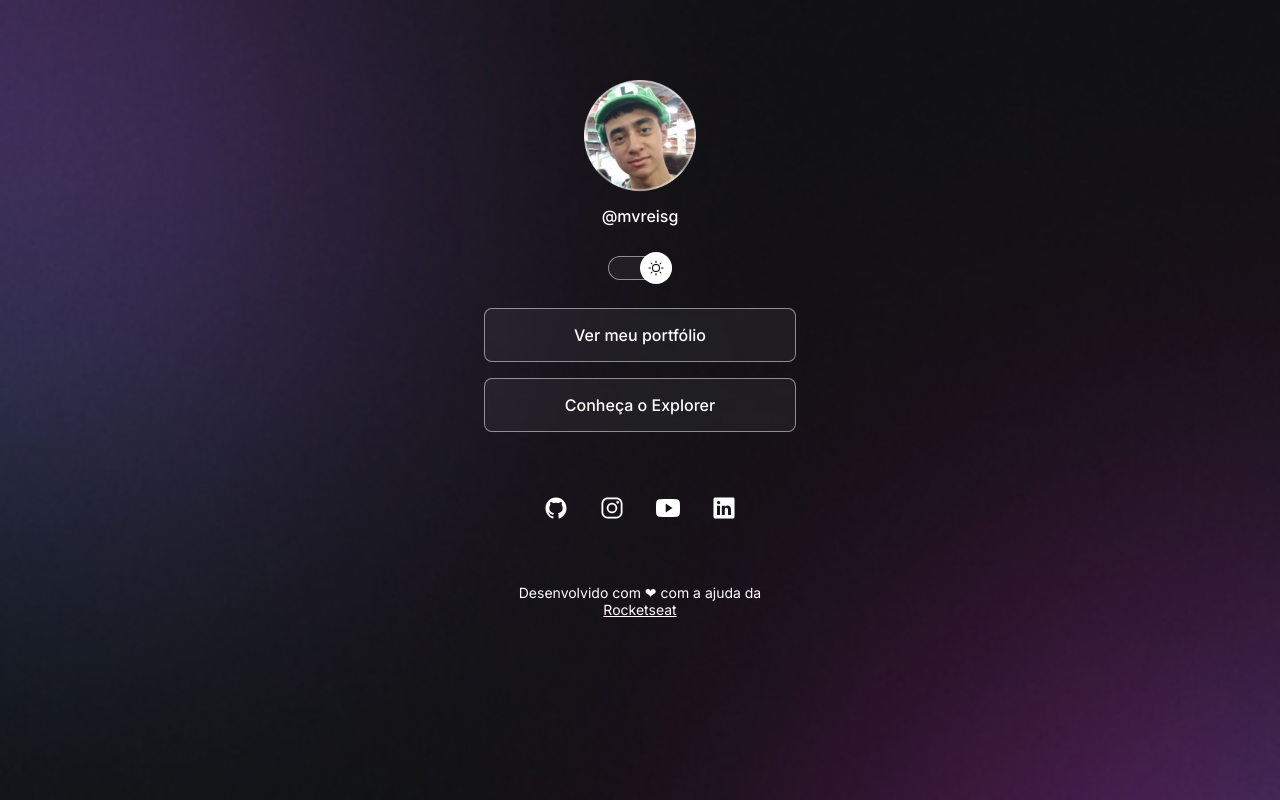
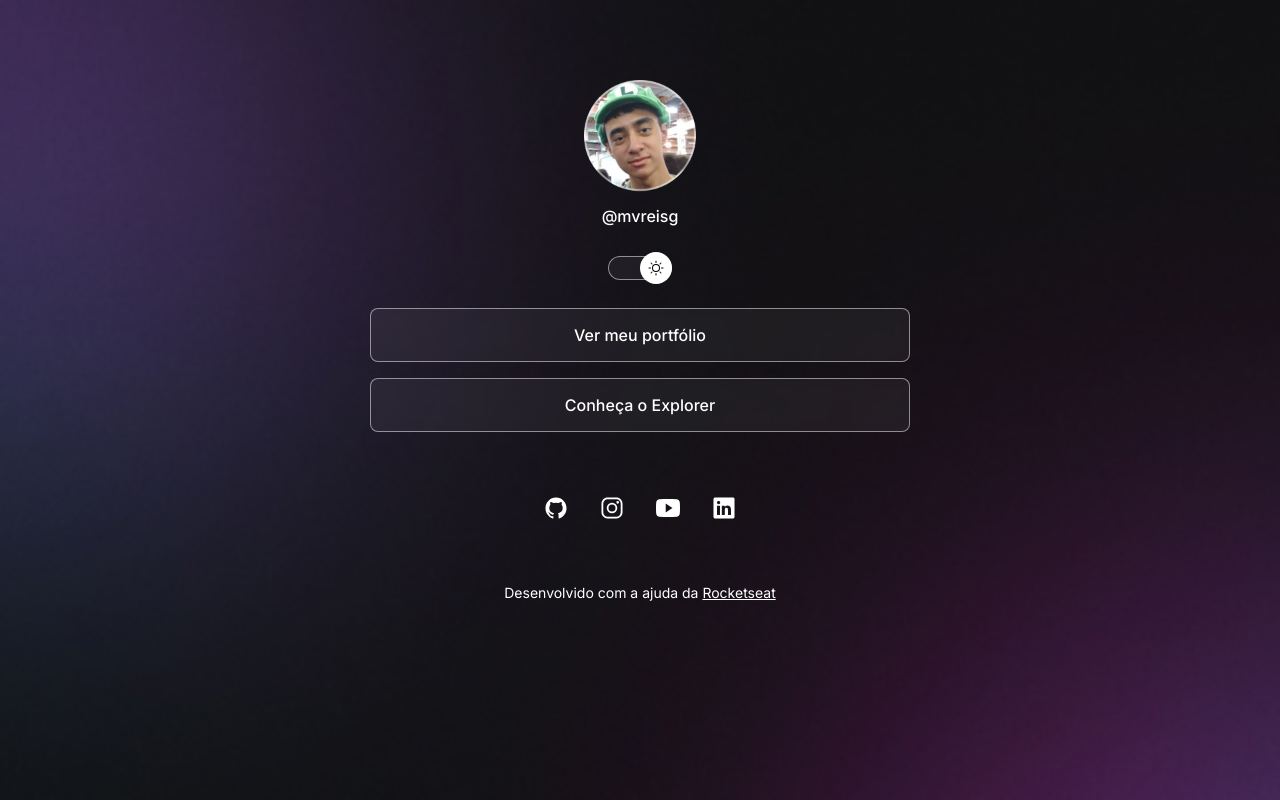
Before and after one commit to mvreisg/discover-2023-rocketseat, a plain HTML site: page index.html in a window 1280 px wide. Drawn offline with nearby package versions, Linux system fonts and the light colour scheme.

Commit message:
adjust container width

```diff
--- a/index.html
+++ b/index.html
@@ -52,7 +52,7 @@
         ></a>
       </div>
       <footer>
-        Desenvolvido com ❤ com a ajuda da
+        Desenvolvido com a ajuda da
         <a href="https://www.rocketseat.com.br">Rocketseat</a>
       </footer>
     </div>
--- a/style.css
+++ b/style.css
@@ -34,7 +34,8 @@ body * {
 }
 
 #container {
-  width: 360px;
+  width: 100%;
+  max-width: 588px;
   margin: 56px auto 0px;
   padding: 0 24px;
 }
```
